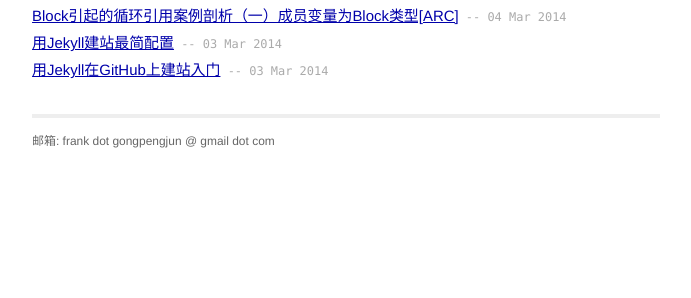
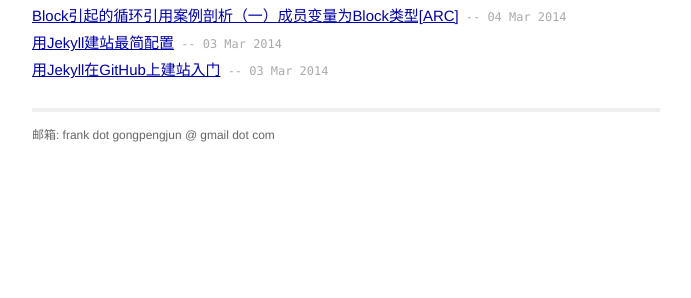
Before and after one commit to gongpengjun/gongpengjun.github.io, a Jekyll site: the page built from index.html, in a window 1280 px wide. Shown: the part 192-490 px from the top of the page, without its empty margins (294-985 px from the left). Built offline with Jekyll 4.4.1, drawn with Linux system fonts in a browser that asks for light colours; Markdown is read by kramdown in place of the engine named in the settings.

Commit message:
refine index.html's css style

```diff
--- a/css/main.css
+++ b/css/main.css
@@ -38,7 +38,8 @@ a:visited { color: #a0a; }
 /*****************************************************************************/
 .posts {
   list-style-type: none;
-  margin-bottom: 2em;
+  margin-top: 1em;
+  margin-bottom: 1em;
 }
 
 .posts li {
```
